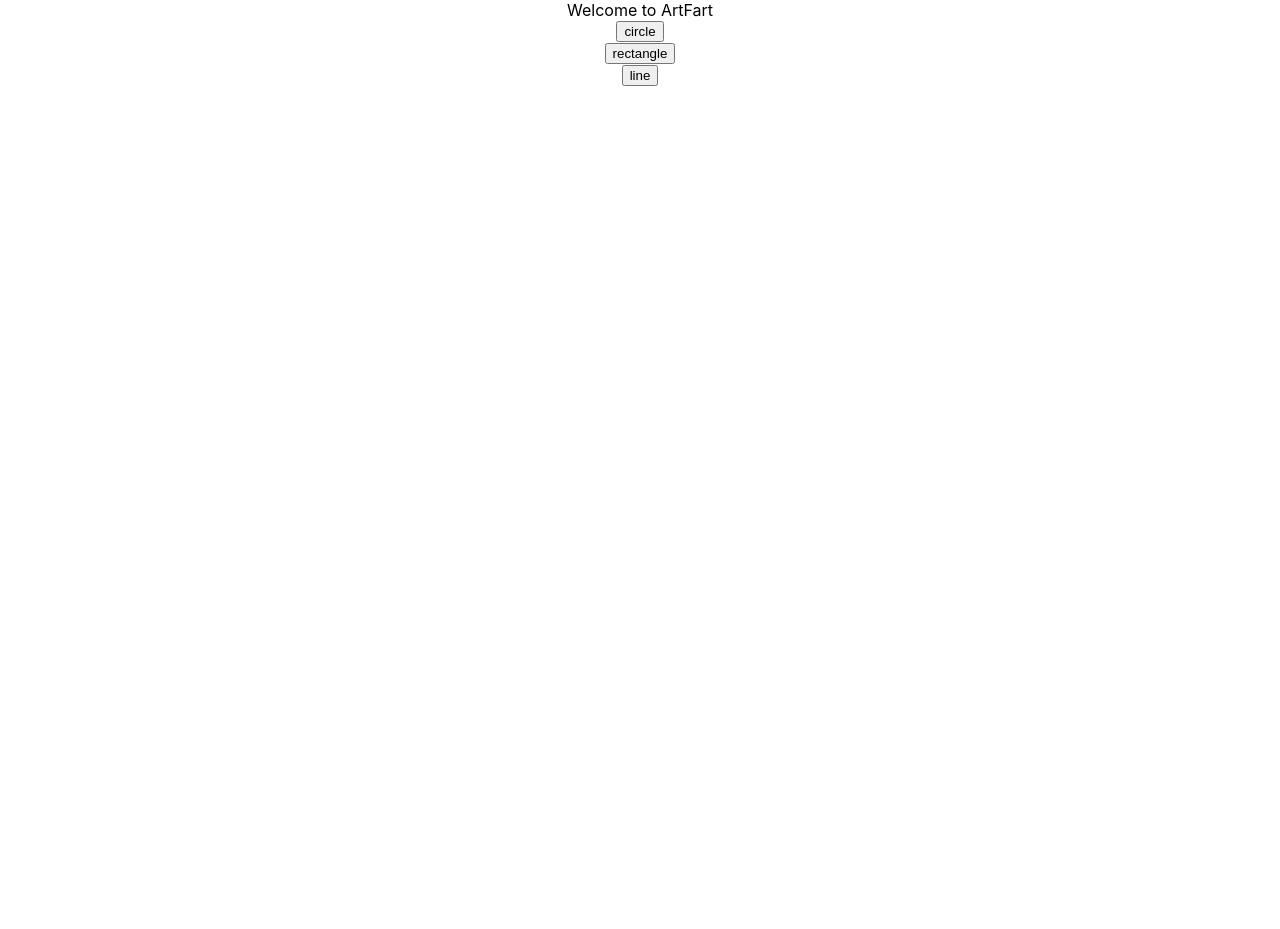
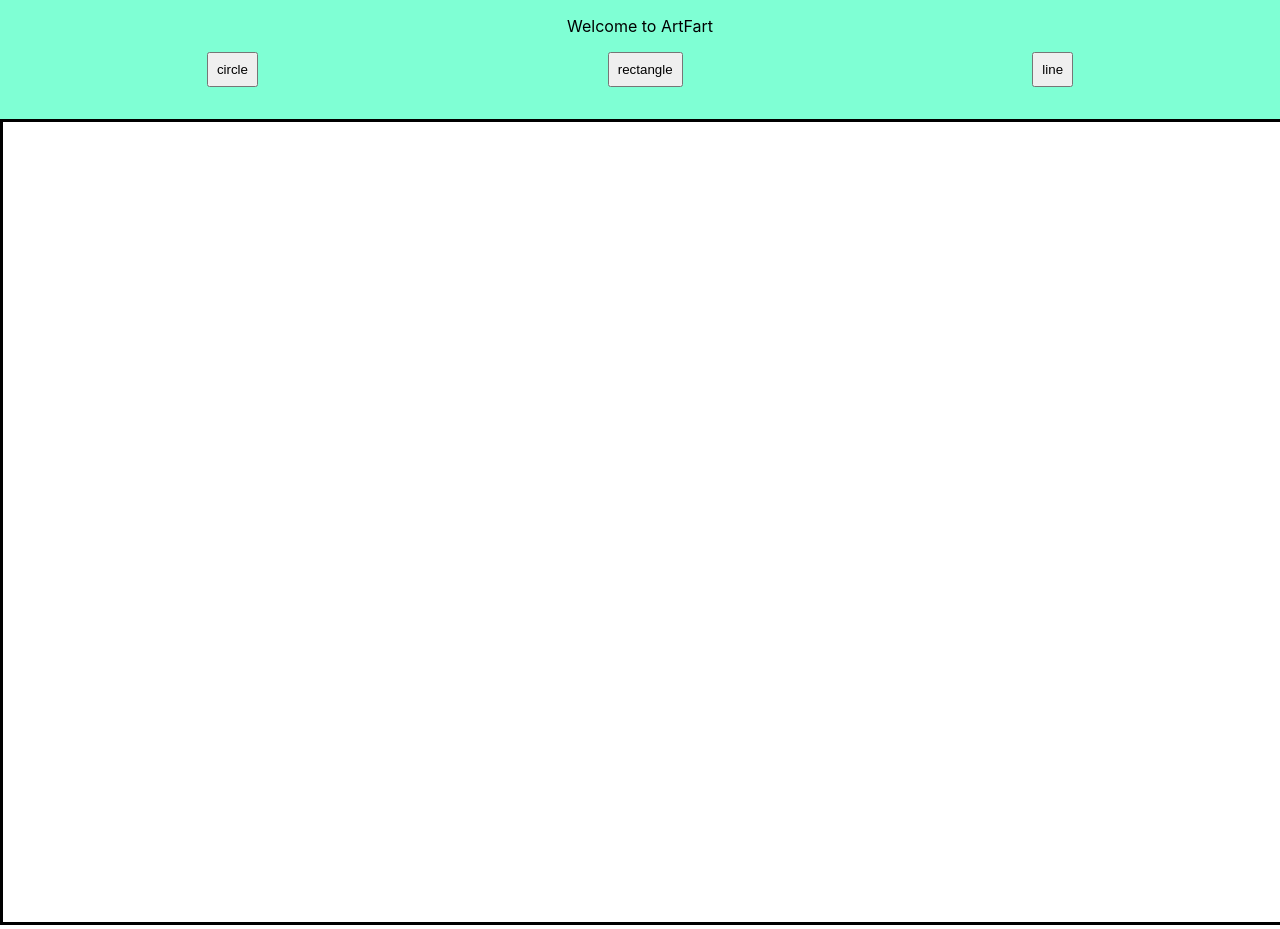
Before and after one commit to kxwzhang/artfart, a React (Create React App) app: page / in a window 1280 px wide. Before the commit the page ends 890 px from the top, so only its background shows below. Built offline with nearby package versions, Linux system fonts and the light colour scheme.

Commit message:
Add some styling to app

```diff
--- a/public/index.html
+++ b/public/index.html
@@ -5,10 +5,7 @@
     <link rel="icon" href="%PUBLIC_URL%/favicon.ico" />
     <meta name="viewport" content="width=device-width, initial-scale=1" />
     <meta name="theme-color" content="#000000" />
-    <meta
-      name="description"
-      content="Web site created using create-react-app"
-    />
+    <meta name="description" content="ArtFart" />
     <link rel="apple-touch-icon" href="%PUBLIC_URL%/logo192.png" />
     <!--
       manifest.json provides metadata used when your web app is installed on a
@@ -24,7 +21,7 @@
       work correctly both with client-side routing and a non-root public URL.
       Learn how to configure a non-root public URL by running `npm run build`.
     -->
-    <title>React App</title>
+    <title>ArtFart</title>
   </head>
   <body>
     <noscript>You need to enable JavaScript to run this app.</noscript>
--- a/src/App.css
+++ b/src/App.css
@@ -1,38 +1,25 @@
 .App {
   text-align: center;
+  width: 100%;
+  height: 100vh;
 }
 
-.App-logo {
-  height: 40vmin;
-  pointer-events: none;
+.Canvas {
+  border: 3px solid black;
 }
 
-@media (prefers-reduced-motion: no-preference) {
-  .App-logo {
-    animation: App-logo-spin infinite 20s linear;
-  }
+.Nav {
+  background-color: aquamarine;
+  padding: 1rem;
 }
 
-.App-header {
-  background-color: #282c34;
-  min-height: 100vh;
+.Controls {
   display: flex;
-  flex-direction: column;
-  align-items: center;
-  justify-content: center;
-  font-size: calc(10px + 2vmin);
-  color: white;
+  justify-content: space-around;
+  padding: 1rem;
 }
 
-.App-link {
-  color: #61dafb;
+.ShapeButton {
+  padding: 0.5rem;
+  cursor: pointer;
 }
-
-@keyframes App-logo-spin {
-  from {
-    transform: rotate(0deg);
-  }
-  to {
-    transform: rotate(360deg);
-  }
-}
```
